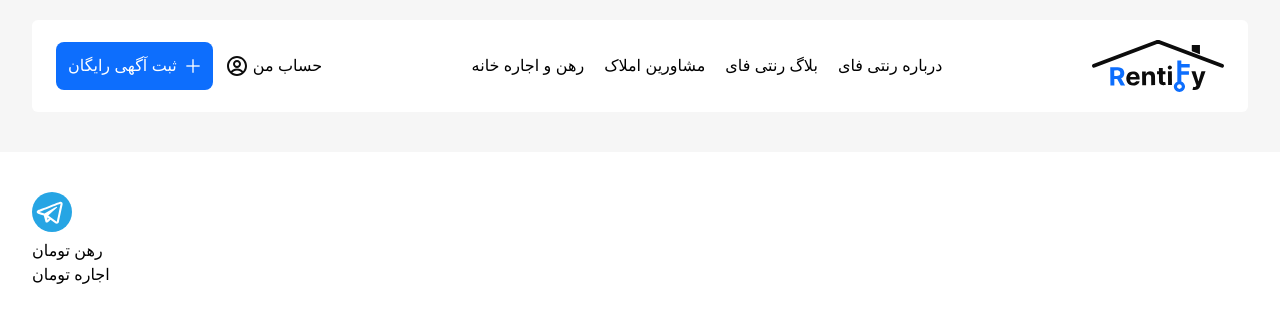
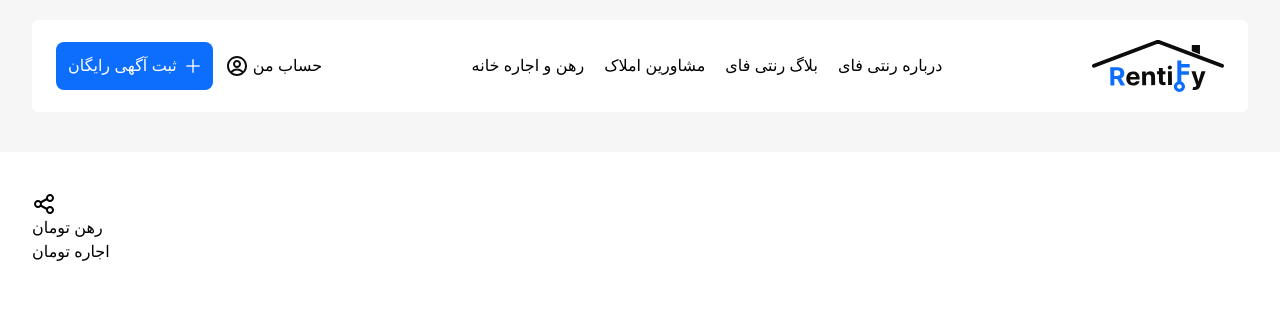
Before and after one commit to Parsa-Barouz/Rentify-Rent-Home-Community, a React (Vite) app: page /properties/1 in a window 1280 px wide. Shown: the top 322 px of the page. Built offline with nearby package versions, Linux system fonts and the light colour scheme; data requests are answered from the project's data file; a small style sheet from the web is missing.

Commit message:
feat: add property share menu

```diff
--- a/src/Pages/PropertyDetail.jsx
+++ b/src/Pages/PropertyDetail.jsx
@@ -3,7 +3,18 @@ import { useParams } from 'react-router-dom'
 import { getProperties } from "../services/propertyService";
 import PropertiesNavbar from '../Properties/PropertiesNavbar';
 import { Swiper, SwiperSlide } from 'swiper/react';
-import { TelegramShareButton, TelegramIcon } from "react-share";
+import {
+  TelegramShareButton,
+  TelegramIcon,
+  WhatsappShareButton,
+  WhatsappIcon,
+  FacebookShareButton,
+  FacebookIcon,
+  TwitterShareButton,
+  TwitterIcon,
+  LinkedinShareButton,
+  LinkedinIcon,
+} from "react-share";
 
 import 'swiper/css';
 import 'swiper/css/pagination';
@@ -28,6 +39,10 @@ function PropertyDetail() {
   }, []);
 
   const shareUrl = window.location.href;
+
+
+  const [showShare, setshowShare] = useState(false)
+  console.log(showShare);
 
   return (
 
@@ -96,12 +111,51 @@ function PropertyDetail() {
                 </div>
 
 
-                <div className="like&shere">
+                <div className="like&shere relative" >
+
+                  <div className="iconshowshere" onClick={() => { setshowShare(!showShare) }}>
+
+                    <svg width="24" height="24" viewBox="0 0 24 24" fill="none" xmlns="http://www.w3.org/2000/svg">
+                      <path fill-rule="evenodd" clip-rule="evenodd" d="M6 10C4.89543 10 4 10.8954 4 12C4 13.1046 4.89543 14 6 14C7.10457 14 8 13.1046 8 12C8 10.8954 7.10457 10 6 10ZM2 12C2 9.79086 3.79086 8 6 8C8.20914 8 10 9.79086 10 12C10 14.2091 8.20914 16 6 16C3.79086 16 2 14.2091 2 12Z" fill="black" />
+                      <path fill-rule="evenodd" clip-rule="evenodd" d="M18 4C16.8954 4 16 4.89543 16 6C16 7.10457 16.8954 8 18 8C19.1046 8 20 7.10457 20 6C20 4.89543 19.1046 4 18 4ZM14 6C14 3.79086 15.7909 2 18 2C20.2091 2 22 3.79086 22 6C22 8.20914 20.2091 10 18 10C15.7909 10 14 8.20914 14 6Z" fill="black" />
+                      <path fill-rule="evenodd" clip-rule="evenodd" d="M18 16C16.8954 16 16 16.8954 16 18C16 19.1046 16.8954 20 18 20C19.1046 20 20 19.1046 20 18C20 16.8954 19.1046 16 18 16ZM14 18C14 15.7909 15.7909 14 18 14C20.2091 14 22 15.7909 22 18C22 20.2091 20.2091 22 18 22C15.7909 22 14 20.2091 14 18Z" fill="black" />
+                      <path fill-rule="evenodd" clip-rule="evenodd" d="M15.4741 7.88008L8.97408 11.3801L8.02588 9.61914L14.5259 6.11914L15.4741 7.88008Z" fill="black" />
+                      <path fill-rule="evenodd" clip-rule="evenodd" d="M14.5259 17.8801L8.02588 14.3801L8.97408 12.6191L15.4741 16.1191L14.5259 17.8801Z" fill="black" />
+                    </svg>
 
 
-                  <TelegramShareButton url={shareUrl}>
-                    <TelegramIcon size={40} round />
-                  </TelegramShareButton>
+                  </div>
+                  {showShare && (
+                    <div className="absolute top-10 right-0 z-50 bg-white shadow-lg rounded-xl p-4 flex gap-3">
+
+
+                      <TelegramShareButton url={shareUrl}>
+                        <TelegramIcon size={40} round />
+                      </TelegramShareButton>
+
+                      <WhatsappShareButton url={shareUrl}>
+                        <WhatsappIcon size={40} round />
+                      </WhatsappShareButton>
+
+                      <FacebookShareButton url={shareUrl}>
+                        <FacebookIcon size={40} round />
+                      </FacebookShareButton>
+
+                      <TwitterShareButton url={shareUrl}>
+                        <TwitterIcon size={40} round />
+                      </TwitterShareButton>
+
+                      <LinkedinShareButton url={shareUrl}>
+                        <LinkedinIcon size={40} round />
+                      </LinkedinShareButton>
+                    </div>
+
+
+
+
+
+                  )}
+
 
 
 
```
